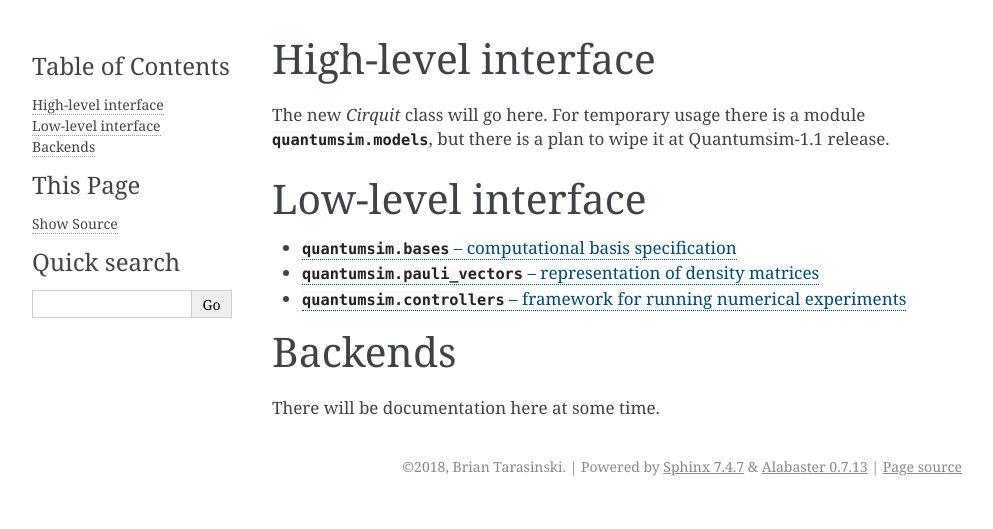
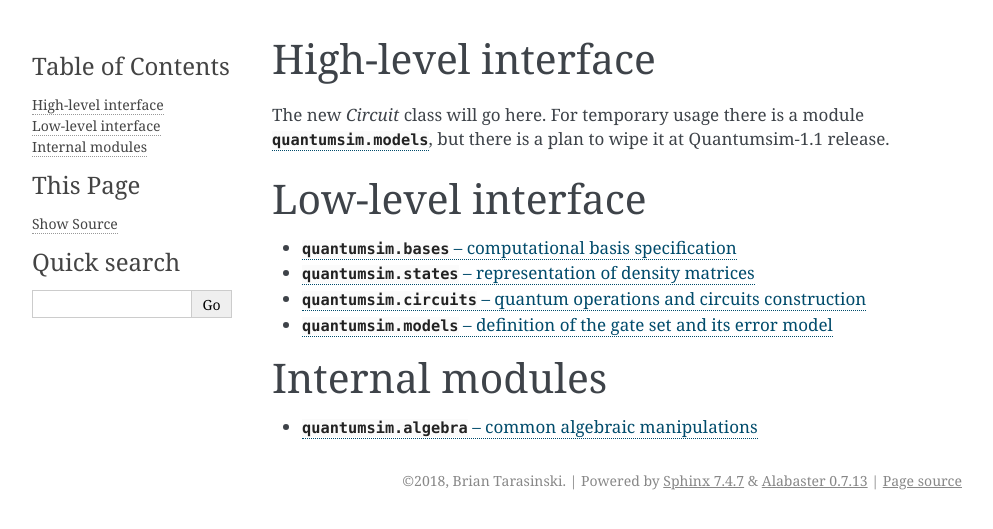
Before and after one commit to quantumsim/quantumsim, a Sphinx documentation site: the page built from doc/source/reference/index.rst, in a window 1280 px wide. Shown: the top 529 px of the page, without its empty margins (148-1141 px from the left). Built offline with Sphinx 7.4.7, drawn with Linux system fonts in a browser that asks for light colours.

Commit message:
update documentation for new module structure

```diff
--- a/doc/source/reference/index.rst
+++ b/doc/source/reference/index.rst
@@ -1,7 +1,7 @@
 High-level interface
 ====================
 
-The new `Cirquit` class will go here. For temporary usage there is a module
+The new `Circuit` class will go here. For temporary usage there is a module
 :mod:`quantumsim.models`, but there is a plan to wipe it at Quantumsim-1.1
 release.
 
@@ -13,11 +13,14 @@ Low-level interface
    :maxdepth: 1
 
    quantumsim.bases
-   quantumsim.pauli_vectors
-   quantumsim.controllers
+   quantumsim.states
+   quantumsim.circuits
+   quantumsim.models
 
+Internal modules
+================
 
-Backends
-========
+.. toctree::
+   :maxdepth: 1
 
-There will be documentation here at some time.
+   quantumsim.algebra
--- a/doc/source/reference/quantumsim.controllers.rst
+++ /dev/null
@@ -1,9 +0,0 @@
-:mod:`quantumsim.controllers` -- framework for running numerical experiments
-============================================================================
-
-.. module:: quantumsim.controllers
-
-.. autosummary::
-   :toctree: generated/
-
-   Controller
--- a/doc/source/tutorial/index.rst
+++ b/doc/source/tutorial/index.rst
@@ -8,4 +8,3 @@ Low-level interface
    :maxdepth: 1
 
    t1t2
-   controller
```
Also changed, not shown: doc/source/reference/quantumsim.algebra.rst (added, +34 -0 lines), doc/source/reference/quantumsim.circuits.rst (added, +22 -0 lines), doc/source/reference/quantumsim.models.rst (added, +23 -0 lines), doc/source/reference/quantumsim.states.rst (renamed from doc/source/reference/quantumsim.pauli_vectors.rst, +6 -6 lines), doc/source/tutorial/controller.ipynb (deleted), 4 other files.
